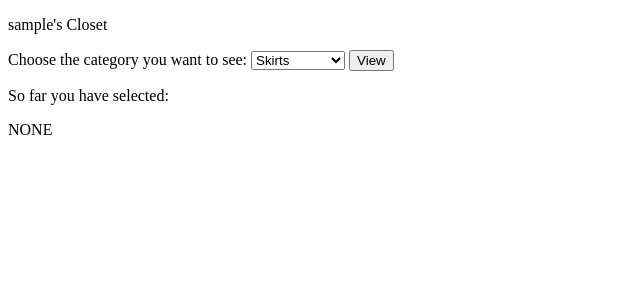
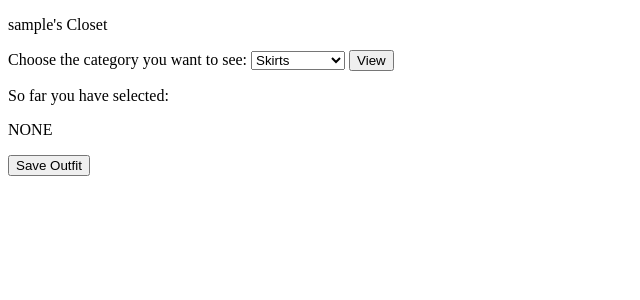
Before and after one commit to lourdem/armoire, a Flask app: page /make_an_outfit in a window 1280 px wide. Shown: the top 300 px of the page, without its empty margins (0-640 px from the left). Run offline with Flask 2, Linux system fonts and the light colour scheme; the visitor is signed in with stand-in values (Sample User, id 1); data comes from the database, SQL or seed files in the repository; data that the repository does not hold is empty; some libraries are stand-ins or nearby versions.

Commit message:
can make outfits

```diff
--- a/server.py
+++ b/server.py
@@ -3,7 +3,7 @@
 from jinja2 import StrictUndefined
 from flask import Flask, render_template, request, flash, redirect, session, url_for, Markup
 from flask_debugtoolbar import DebugToolbarExtension
-from model import connect_to_db, db, User, Outfit, Clothing, Friend, Event, clothesInOutfit
+from model import (connect_to_db, db, User, Outfit, Clothing, Friend, Event, ClothesInOutfit)
 from werkzeug.utils import secure_filename
 import psycopg2
 import os
@@ -217,39 +217,50 @@ def choose_item_for_outfit():
     list_of_selected_clothing = []
     selected_radio_button = request.form["selected_clothing"]
 
-    if not session.get('outfit'):
+    if not session.get("outfit"):
         session["outfit"] = []
 
     session["outfit"].append(selected_radio_button)
-    #print("\n\n\n", session["outfit"])
 
     for number in session.get("outfit"):
-        # print("\n\n\n", number)
         list_of_selected_clothing.append(Clothing.query.get(number))
-        # print("\n\n\n", list_of_selected_clothing)
     session.modified = True
+
+    return render_template("make_an_outfit.html", user = user, list_of_selected_clothing = list_of_selected_clothing)
+    #, selected_clothing = selected_clothing)#, selected_id = selected_id, list_of_selected_clothing = list_of_selected_clothing)
+################################################################################
+################################################################################
 
 
 
-####used to test####
-    # # print("\n\n\n",selected_radio_button)
-    # print("\n\n\n",list_of_selected_clothing)
+################################################################################
+#########################Saving outfit to databse###############################
+@app.route("/submit_outfit_to_database", methods = ["POST"])
+def submit_outfit_to_databse():
+    user_id = session["user_id"]
 
 
-    # new_outfit = Outfit(clothes = selected_radio_button)
-    # db.session.add(new_outfit)
+    clothing_list = session["outfit"]
+
+    new_outfit = Outfit(user_id = user_id)
+    db.session.add(new_outfit)
     # db.session.commit()
 
+    for clothing_id in clothing_list:
+        clothing = Clothing.query.filter_by(clothing_id = clothing_id).one()
+        new_outfit.add_clothing_id(clothing)
 
-    return render_template("make_an_outfit.html", user = user, list_of_selected_clothing = list_of_selected_clothing)#, selected_clothing = selected_clothing)#, selected_id = selected_id, list_of_selected_clothing = list_of_selected_clothing)
-################################################################################
-################################################################################
+
+    db.session.commit()
 
 
 
 
 
 
+    return redirect(f"make_an_outfit")
+################################################################################
+################################################################################
 
 
 
--- a/templates/make_an_outfit.html
+++ b/templates/make_an_outfit.html
@@ -32,7 +32,7 @@
 So far you have selected:
 </p>
 
-
+<form action = "/submit_outfit_to_database" method = "POST">
 {% if list_of_selected_clothing | length < 1 %}
 NONE
 
@@ -45,5 +45,12 @@ NONE
     </p>
     {% endfor %}
 {% endif %}
+<p>
+<input type = "submit" value = "Save Outfit">
+</p>
+</form>
+
+
+
 
 {% endblock %}
```
Also changed, not shown: model.py (+40 -8 lines).
